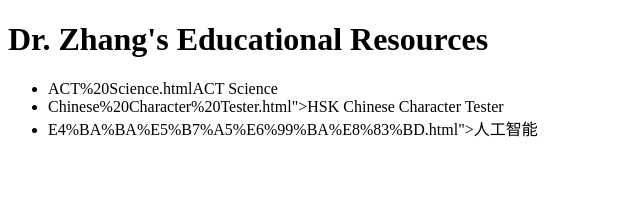
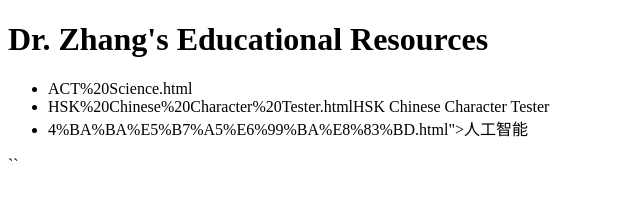
Before and after one commit to alphazhang2025-prog/alphazhang2025-prog.github.io, a plain HTML site: page index.html in a window 1280 px wide. Shown: the whole page, without its empty margins (0-640 px from the left). Drawn offline with Linux system fonts and the light colour scheme.

Commit message:
Update index.html

```diff
--- a/index.html
+++ b/index.html
@@ -8,9 +8,10 @@
     <h1>Dr. Zhang's Educational Resources</h1>
 
     <ul>
-        <li>ACT%20Science.htmlACT Science</a></li>
-        <li>Chinese%20Character%20Tester.html">HSK Chinese Character Tester</a></li>
-        <li>E4%BA%BA%E5%B7%A5%E6%99%BA%E8%83%BD.html">人工智能</a></li>
+        <li>ACT%20Science.html</li>
+        <li>HSK%20Chinese%20Character%20Tester.htmlHSK Chinese Character Tester</a></li>
+        <li>4%BA%BA%E5%B7%A5%E6%99%BA%E8%83%BD.html">人工智能</a></li>
     </ul>
 </body>
 </html>
+``
```
